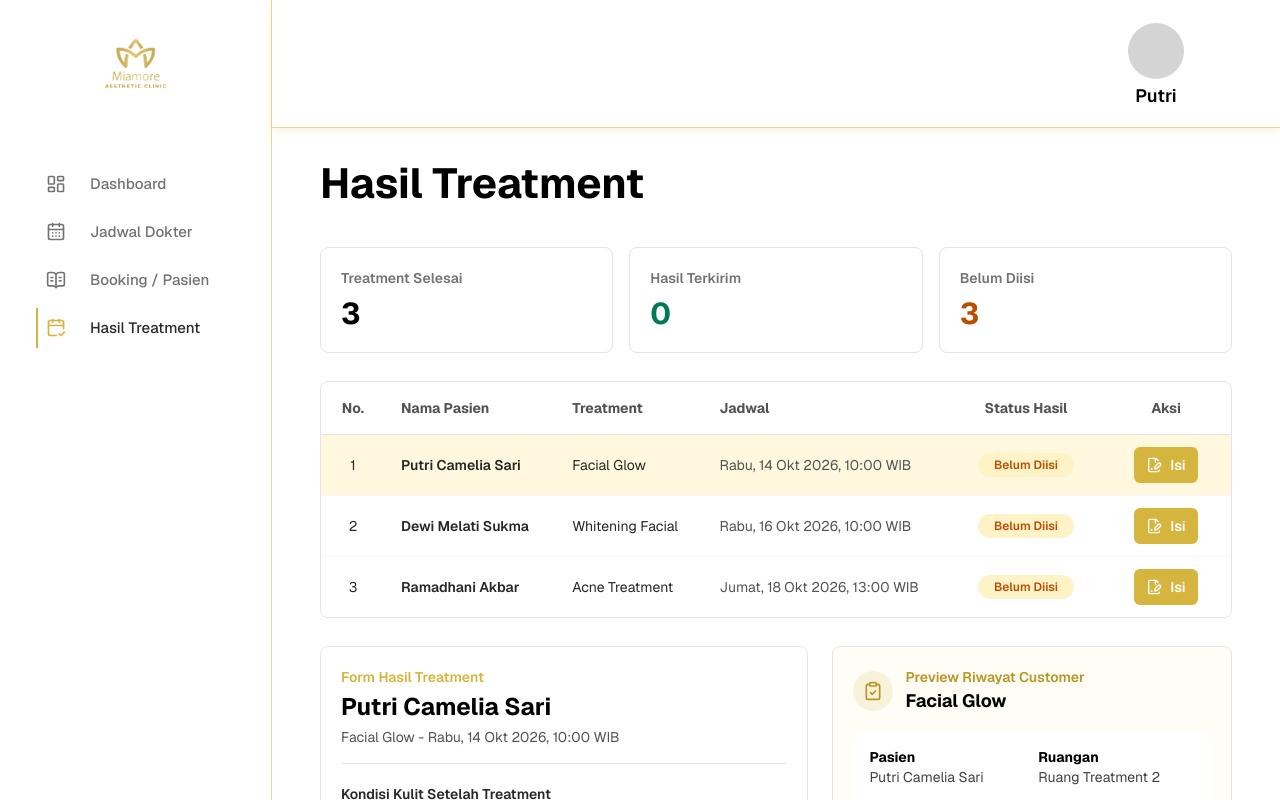
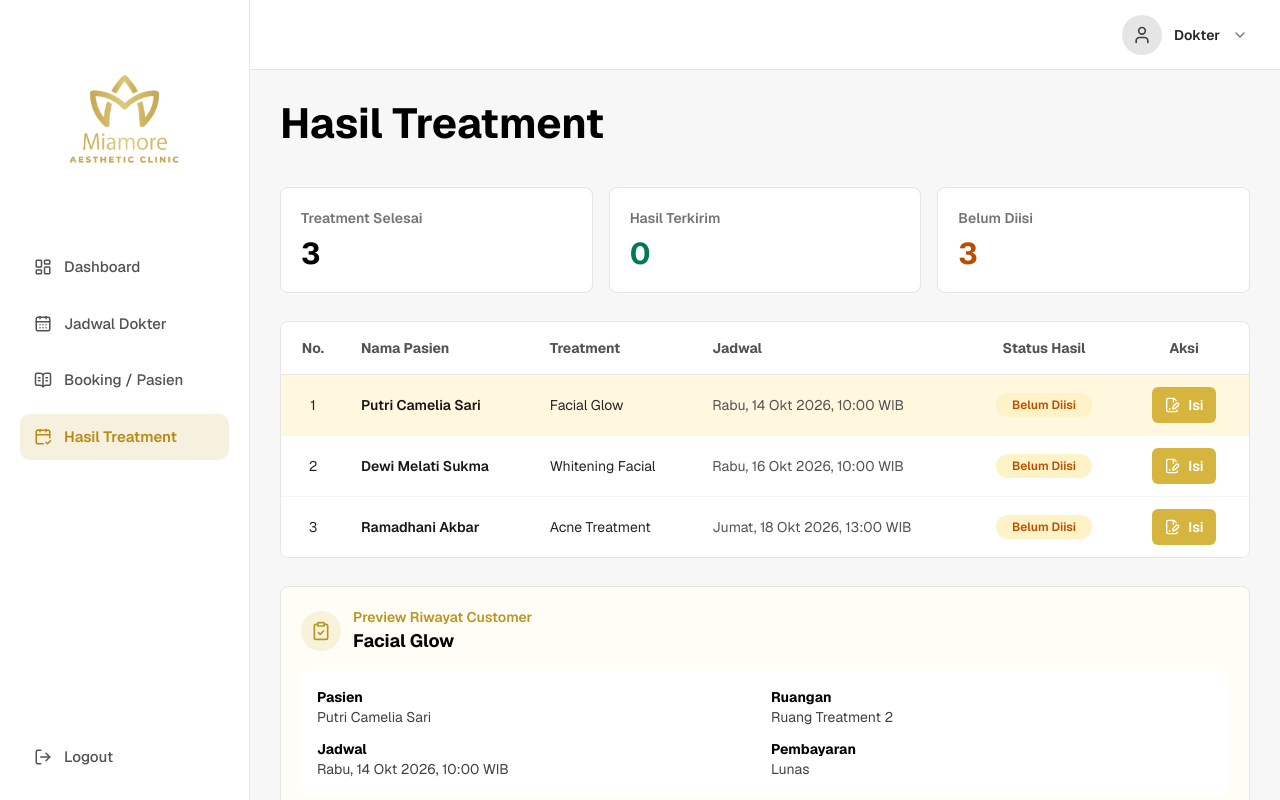
Before and after one commit to cmliaaptr/IF4MA-6-Miamore-Aesthetic-Clinic, a Next.js app: page /dokter/hasil-treatment in a window 1280 px wide. Shown: the top 800 px of the page. Built offline with nearby package versions, Linux system fonts and the light colour scheme.

Commit message:
menambahkan page settings dan profile dan memperbaiki bagian admin dan dokter dan memperbaiki form

```diff
--- a/app/components/dokter/DokterHeader.tsx
+++ b/app/components/dokter/DokterHeader.tsx
@@ -1,10 +1,13 @@
+import ProfileDropdown from "../global/ProfileDropdown";
+
 export default function DokterHeader() {
   return (
-    <header className="flex h-32 items-center justify-end border-b border-[#efd487] bg-white px-8 shadow-[0_2px_8px_rgba(212,177,72,0.18)] md:px-16 lg:px-24">
-      <div className="flex flex-col items-center gap-2">
-        <div className="h-14 w-14 rounded-full bg-neutral-300" />
-        <span className="text-lg font-semibold leading-none">Putri</span>
-      </div>
+    <header className="sticky top-0 z-[900] flex h-[70px] items-center justify-end border-b border-neutral-200 bg-white px-6">
+      <ProfileDropdown
+        name="Dokter"
+        profileHref="/dokter/profile"
+        settingsHref="/dokter/settings"
+      />
     </header>
   );
 }
--- a/app/components/dokter/DokterSidebar.tsx
+++ b/app/components/dokter/DokterSidebar.tsx
@@ -26,19 +26,19 @@ export default function DokterSidebar() {
   const pathname = usePathname();
 
   return (
-    <aside className="hidden w-[272px] shrink-0 border-r border-[#efd487] bg-white md:flex md:flex-col">
-      <div className="flex h-32 items-center justify-center">
+    <aside className="fixed left-0 top-0 z-[1000] hidden h-screen w-[250px] shrink-0 flex-col border-r border-neutral-200 bg-white p-5 md:flex">
+      <div className="mb-6 flex h-[200px] items-center justify-center">
         <Image
           src="/images/logo.png"
           alt="Miamore Aesthetic Clinic"
-          width={112}
-          height={82}
+          width={200}
+          height={120}
           priority
-          className="h-auto w-28 object-contain"
+          className="h-full w-full object-contain"
         />
       </div>
 
-      <nav className="flex flex-1 flex-col gap-2 px-9 py-9">
+      <nav className="flex flex-1 flex-col gap-2.5">
         {menuItems.map((item) => {
           const Icon = item.icon;
           const isActive =
@@ -50,16 +50,16 @@ export default function DokterSidebar() {
             <Link
               key={item.href}
               href={item.href}
-              className={`flex min-h-10 items-center gap-6 border-l-2 px-2 text-[15px] font-medium transition ${
+              className={`flex items-center gap-3 rounded-[10px] px-3.5 py-3 text-[15px] font-medium transition ${
                 isActive
-                  ? "border-[#d6b53f] text-[#2a2a2a]"
-                  : "border-transparent text-neutral-500 hover:border-[#d6b53f] hover:text-[#2a2a2a]"
+                  ? "bg-[#f6f1df] font-semibold text-[#b88a18]"
+                  : "text-neutral-600 hover:bg-[#f6f1df] hover:text-[#b88a18]"
               }`}
             >
               <Icon
-                size={20}
+                size={18}
                 strokeWidth={2}
-                className={isActive ? "text-[#d6b53f]" : "text-neutral-500"}
+                className="text-current"
               />
               <span>{item.label}</span>
             </Link>
@@ -67,12 +67,12 @@ export default function DokterSidebar() {
         })}
       </nav>
 
-      <div className="px-9 pb-8">
+      <div className="mt-auto pt-12">
         <Link
           href="/login"
-          className="flex min-h-10 items-center gap-6 px-2 text-[15px] font-medium text-neutral-500 transition hover:text-[#2a2a2a]"
+          className="flex items-center gap-3 rounded-[10px] px-3.5 py-3 text-[15px] font-medium text-neutral-600 transition hover:bg-red-50 hover:text-red-600"
         >
-          <LogOut size={20} />
+          <LogOut size={18} />
           <span>Logout</span>
         </Link>
       </div>
--- a/app/components/dokter/hasil-treatment/TreatmentPatientList.tsx
+++ b/app/components/dokter/hasil-treatment/TreatmentPatientList.tsx
@@ -9,6 +9,7 @@ type TreatmentPatientListProps = {
   results: Record<number, TreatmentResult>;
   selectedPatientId: number;
   onSelect: (patient: TreatmentPatient) => void;
+  onFill: (patient: TreatmentPatient) => void;
 };
 
 export default function TreatmentPatientList({
@@ -16,15 +17,16 @@ export default function TreatmentPatientList({
   results,
   selectedPatientId,
   onSelect,
+  onFill,
 }: TreatmentPatientListProps) {
   return (
     <div className="overflow-x-auto rounded-lg border border-neutral-200 bg-white">
-      <table className="w-full min-w-[760px] border-collapse text-left">
+      <table className="w-full min-w-[640px] border-collapse text-left md:min-w-[760px]">
         <thead>
           <tr className="border-b border-neutral-200 text-sm font-semibold text-neutral-600">
             <th className="w-[64px] px-4 py-4 text-center">No.</th>
             <th className="px-4 py-4">Nama Pasien</th>
-            <th className="px-4 py-4">Treatment</th>
+            <th className="hidden px-4 py-4 sm:table-cell">Treatment</th>
             <th className="px-4 py-4">Jadwal</th>
             <th className="w-[150px] px-4 py-4 text-center">Status Hasil</th>
             <th className="w-[130px] px-4 py-4 text-center">Aksi</th>
@@ -38,13 +40,30 @@ export default function TreatmentPatientList({
             return (
               <tr
                 key={patient.id}
-                className={`border-b border-neutral-100 text-sm text-neutral-800 last:border-b-0 ${
+                onClick={() => onSelect(patient)}
+                className={`cursor-pointer border-b border-neutral-100 text-sm text-neutral-800 transition last:border-b-0 hover:bg-[#fffdf0] ${
                   isSelected ? "bg-[#fff8df]" : "bg-white"
                 }`}
               >
                 <td className="px-4 py-3 text-center">{index + 1}</td>
-                <td className="px-4 py-3 font-semibold">{patient.name}</td>
-                <td className="px-4 py-3">{patient.treatment}</td>
+                <td className="px-4 py-3">
+                  <button
+                    type="button"
+                    onClick={(event) => {
+                      event.stopPropagation();
+                      onSelect(patient);
+                    }}
+                    className="text-left font-semibold text-neutral-900 transition hover:text-[#b89624]"
+                  >
+                    {patient.name}
+                  </button>
+                  <p className="mt-1 text-xs text-neutral-500 sm:hidden">
+                    {patient.treatment}
+                  </p>
+                </td>
+                <td className="hidden px-4 py-3 sm:table-cell">
+                  {patient.treatment}
+                </td>
                 <td className="px-4 py-3 text-neutral-600">
                   {patient.schedule}
                 </td>
@@ -63,7 +82,10 @@ export default function TreatmentPatientList({
                 <td className="px-4 py-3 text-center">
                   <button
                     type="button"
-                    onClick={() => onSelect(patient)}
+                    onClick={(event) => {
+                      event.stopPropagation();
+                      onFill(patient);
+                    }}
                     className="inline-flex h-9 items-center gap-2 rounded-md bg-[#d6b53f] px-3 text-sm font-semibold text-white transition hover:bg-[#c29f2f]"
                   >
                     <FilePenLine size={16} />
--- a/app/components/dokter/hasil-treatment/TreatmentResultForm.tsx
+++ b/app/components/dokter/hasil-treatment/TreatmentResultForm.tsx
@@ -1,4 +1,4 @@
-import { RotateCcw, Send } from "lucide-react";
+import { RotateCcw, Send, X } from "lucide-react";
 import type {
   TreatmentPatient,
   TreatmentResultFormData,
@@ -10,6 +10,7 @@ type TreatmentResultFormProps = {
   onChange: (field: keyof TreatmentResultFormData, value: string) => void;
   onReset: () => void;
   onSubmit: () => void;
+  onClose?: () => void;
 };
 
 const fields: {
@@ -56,17 +57,33 @@ export default function TreatmentResultForm({
   onChange,
   onReset,
   onSubmit,
+  onClose,
 }: TreatmentResultFormProps) {
   return (
     <div className="rounded-lg border border-neutral-200 bg-white p-5">
-      <div className="mb-5 border-b border-neutral-200 pb-4">
+      <div className="mb-5 flex items-start justify-between gap-4 border-b border-neutral-200 pb-4">
+        <div>
           <p className="text-sm font-semibold text-[#d6b53f]">
             Form Hasil Treatment
           </p>
-        <h2 className="mt-1 text-2xl font-bold text-black">{patient.name}</h2>
+          <h2 className="mt-1 text-2xl font-bold text-black">
+            {patient.name}
+          </h2>
           <p className="mt-1 text-sm text-neutral-600">
             {patient.treatment} - {patient.schedule}
           </p>
+        </div>
+
+        {onClose ? (
+          <button
+            type="button"
+            onClick={onClose}
+            aria-label="Tutup form"
+            className="flex h-9 w-9 shrink-0 items-center justify-center rounded-md border border-neutral-200 text-neutral-600 transition hover:bg-neutral-50 hover:text-black"
+          >
+            <X size={18} />
+          </button>
+        ) : null}
       </div>
 
       <form
--- a/app/components/dokter/hasil-treatment/TreatmentResultManager.tsx
+++ b/app/components/dokter/hasil-treatment/TreatmentResultManager.tsx
@@ -26,6 +26,7 @@ export default function TreatmentResultManager({
   patients,
 }: TreatmentResultManagerProps) {
   const [selectedPatient, setSelectedPatient] = useState(patients[0]);
+  const [formPatient, setFormPatient] = useState<TreatmentPatient | null>(null);
   const [results, setResults] = useState<Record<number, TreatmentResult>>({});
   const [formData, setFormData] = useState<TreatmentResultFormData>(emptyForm);
   const [message, setMessage] = useState("");
@@ -39,7 +40,18 @@ export default function TreatmentResultManager({
 
   const handleSelect = (patient: TreatmentPatient) => {
     setSelectedPatient(patient);
+    setMessage("");
+  };
+
+  const handleOpenForm = (patient: TreatmentPatient) => {
+    setSelectedPatient(patient);
+    setFormPatient(patient);
     setFormData(results[patient.id] ?? emptyForm);
+    setMessage("");
+  };
+
+  const handleCloseForm = () => {
+    setFormPatient(null);
     setMessage("");
   };
 
@@ -56,6 +68,8 @@ export default function TreatmentResultManager({
   };
 
   const handleSubmit = () => {
+    if (!formPatient) return;
+
     const isIncomplete = Object.values(formData).some(
       (value) => !value.trim()
     );
@@ -72,12 +86,13 @@ export default function TreatmentResultManager({
 
     setResults((prev) => ({
       ...prev,
-      [selectedPatient.id]: {
+      [formPatient.id]: {
         ...formData,
         submittedAt,
       },
     }));
     setMessage("Hasil treatment berhasil disiapkan untuk riwayat customer.");
+    setFormPatient(null);
   };
 
   return (
@@ -114,6 +129,7 @@ export default function TreatmentResultManager({
         results={results}
         selectedPatientId={selectedPatient.id}
         onSelect={handleSelect}
+        onFill={handleOpenForm}
       />
 
       {message ? (
@@ -128,20 +144,28 @@ export default function TreatmentResultManager({
         </p>
       ) : null}
 
-      <div className="grid gap-6 lg:grid-cols-[minmax(0,1.1fr)_minmax(360px,0.9fr)]">
-        <TreatmentResultForm
-          patient={selectedPatient}
-          formData={formData}
-          onChange={handleChange}
-          onReset={handleReset}
-          onSubmit={handleSubmit}
-        />
+      <div className="grid gap-6">
         <TreatmentResultPreview
           patient={selectedPatient}
-          formData={formData}
+          formData={results[selectedPatient.id] ?? emptyForm}
           savedResult={savedResult}
         />
       </div>
+
+      {formPatient ? (
+        <div className="fixed inset-0 z-50 flex items-center justify-center bg-black/45 px-4 py-6">
+          <div className="max-h-[calc(100vh-48px)] w-full max-w-3xl overflow-y-auto rounded-lg shadow-2xl">
+            <TreatmentResultForm
+              patient={formPatient}
+              formData={formData}
+              onChange={handleChange}
+              onReset={handleReset}
+              onSubmit={handleSubmit}
+              onClose={handleCloseForm}
+            />
+          </div>
+        </div>
+      ) : null}
     </div>
   );
 }
--- /dev/null
+++ b/app/components/global/ProfileDropdown.tsx
@@ -0,0 +1,79 @@
+"use client";
+
+import { useState } from "react";
+import Link from "next/link";
+import { ChevronDown, LogOut, Settings, User } from "lucide-react";
+
+type ProfileDropdownProps = {
+  name: string;
+  profileHref: string;
+  settingsHref?: string;
+  logoutHref?: string;
+};
+
+export default function ProfileDropdown({
+  name,
+  profileHref,
+  settingsHref = "/settings",
+  logoutHref = "/login",
+}: ProfileDropdownProps) {
+  const [isOpen, setIsOpen] = useState(false);
+
+  return (
+    <div className="relative">
+      <button
+        type="button"
+        onClick={() => setIsOpen((current) => !current)}
+        className="flex h-11 items-center gap-3 rounded-md px-2 text-left transition hover:bg-neutral-50"
+        aria-expanded={isOpen}
+        aria-haspopup="menu"
+      >
+        <span className="flex h-10 w-10 items-center justify-center rounded-full bg-neutral-200 text-neutral-700">
+          <User size={20} />
+        </span>
+        <span className="hidden text-sm font-semibold text-neutral-800 sm:block">
+          {name}
+        </span>
+        <ChevronDown
+          size={16}
+          className={`text-neutral-500 transition ${isOpen ? "rotate-180" : ""}`}
+        />
+      </button>
+
+      {isOpen ? (
+        <div
+          role="menu"
+          className="absolute right-0 top-[calc(100%+10px)] z-50 w-44 overflow-hidden rounded-md border border-neutral-200 bg-white py-2 shadow-lg"
+        >
+          <Link
+            href={profileHref}
+            role="menuitem"
+            className="flex items-center gap-3 px-4 py-2 text-sm font-medium text-neutral-700 transition hover:bg-[#f6f1df] hover:text-[#b88a18]"
+            onClick={() => setIsOpen(false)}
+          >
+            <User size={16} />
+            Profile
+          </Link>
+          <Link
+            href={settingsHref}
+            role="menuitem"
+            className="flex items-center gap-3 px-4 py-2 text-sm font-medium text-neutral-700 transition hover:bg-[#f6f1df] hover:text-[#b88a18]"
+            onClick={() => setIsOpen(false)}
+          >
+            <Settings size={16} />
+            Settings
+          </Link>
+          <Link
+            href={logoutHref}
+            role="menuitem"
+            className="flex items-center gap-3 px-4 py-2 text-sm font-medium text-red-600 transition hover:bg-red-50"
+            onClick={() => setIsOpen(false)}
+          >
+            <LogOut size={16} />
+            Logout
+          </Link>
+        </div>
+      ) : null}
+    </div>
+  );
+}
--- a/app/dokter/layout.tsx
+++ b/app/dokter/layout.tsx
@@ -7,13 +7,13 @@ export default function DokterLayout({
   children: React.ReactNode;
 }) {
   return (
-    <div className="min-h-screen bg-white text-black">
-      <div className="flex min-h-screen">
-        <DokterSidebar />
-        <div className="flex min-w-0 flex-1 flex-col">
-          <DokterHeader />
-          <main className="flex-1 px-6 py-8 md:px-9 lg:px-12">{children}</main>
-        </div>
+    <div className="min-h-screen bg-[#f7f7f7] text-black">
+      <DokterSidebar />
+      <div className="min-h-screen md:ml-[250px] md:w-[calc(100%_-_250px)]">
+        <DokterHeader />
+        <main className="flex-1 overflow-x-hidden px-6 py-[30px] md:px-[30px]">
+          {children}
+        </main>
       </div>
     </div>
   );
```
Also changed, not shown: app/admin/profile/page.tsx (added, +21 -0 lines), app/admin/settings/page.tsx (added, +14 -0 lines), app/components/admin/AdminHeader.tsx (+7 -11 lines), app/dokter/profile/page.tsx (added, +23 -0 lines), app/dokter/settings/page.tsx (added, +16 -0 lines). Lines whose indentation alone changed are shown as unchanged.
